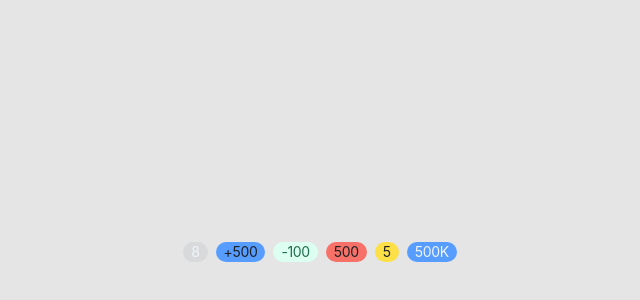
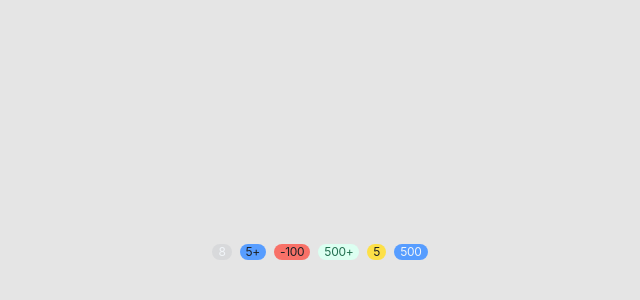
Before and after one commit to karthi13/vue-atlassian-ui-components, a Vue app: page / in a window 1280 px wide. Shown: the part 148-448 px from the top of the page, without its empty margins (320-960 px from the left). Built offline with nearby package versions, Linux system fonts and the light colour scheme.

Commit message:
chore: update badge component

```diff
--- a/src/components/Badge/Badge.vue
+++ b/src/components/Badge/Badge.vue
@@ -1,13 +1,13 @@
 <template>
   <span :class="badge({ appearance })">
-    <slot></slot>
+    <span><slot></slot></span>
   </span>
 </template>
 
 <script setup lang="ts">
 import { cva, type VariantProps} from 'class-variance-authority';
 
-const badge = cva('tracking-tight	inline-flex items-center text-inverse rounded-full h-5 box-border ps-2 pe-2 leading-4 text-sm text-center place-items-center', {
+const badge = cva('tracking-tight	inline-flex items-center text-inverse rounded-full h-4 box-border ps-1.5 pe-1.5 leading-4 text-xs text-center place-items-center', {
   variants: {
     appearance: {
       default: "bg-neutral",
--- a/src/showcase/Badge.vue
+++ b/src/showcase/Badge.vue
@@ -1,11 +1,11 @@
 <template>
   <div class="flex gap-2">
     <Badge>8</Badge>
-    <Badge appearance="added">+500</Badge>
-    <Badge appearance="important">-100</Badge>
-    <Badge appearance="primaryInverted">500</Badge>
+    <Badge appearance="added">5+</Badge>
+    <Badge appearance="primaryInverted">-100</Badge>
+    <Badge appearance="important">500+</Badge>
     <Badge appearance="removed">5</Badge>
-    <Badge appearance="primary">500K</Badge>
+    <Badge appearance="primary">500</Badge>
   </div>
 </template>
 
--- a/src/showcase/Button.vue
+++ /dev/null
@@ -1,69 +0,0 @@
-<template>
-  <Button appearance="primary" :outline="true">Primary button</Button>
-  <!-- <div class="flex flex-col w-full gap-2">
-    <div class="flex flex-col gap-2">
-      <Button>Default button</Button>
-      <Button appearance="subtle">Subtle button</Button>
-      <Button appearance="warning">Warning button</Button>
-      <Button appearance="danger">Danger button</Button>
-      <Button appearance="link">Link button</Button>
-      <Button appearance="subtle-link">Subtle Link button</Button>
-    </div>
-    <hr />
-    <div class="flex flex-col gap-2">
-      <Button appearance="primary" disabled>Primary disabled button</Button>
-    </div>
-    <hr />
-    <div class="flex flex-col gap-2">
-      <Button appearance="primary" size="sm">Small Button</Button>
-      <Button appearance="primary" size="md">Medium Button</Button>
-      <Button appearance="primary" size="lg">Large Button</Button>
-    </div>
-    <hr />
-    <div class="flex flex-col gap-2">
-      <Button appearance="primary" size="lg" outline>Primary Outline button</Button>
-      <Button appearance="success" size="sm" :outline="true">Default Outline button</Button>
-      <Button appearance="warning" size="md" :outline="true">Warning Outline button</Button>
-      <Button appearance="danger" size="sm" :outline="true">Danger Outline button</Button>
-    </div>
-    <hr />
-    <div class="flex flex-col gap-2">
-      <Button appearance="primary" shape="rounded">Primary button</Button>
-      <Button appearance="danger" shape="square">Subtle button</Button>
-      <Button appearance="warning" shape="pill">Warning button</Button>
-    </div>
-    <hr />
-    <div class="flex flex-col gap-2">
-      <Button appearance="primary" shape="rounded" :iconBefore="true">
-        <Bell />
-        Primary button
-      </Button>
-      <Button appearance="danger" shape="square" :outline="true" :iconAfter="true">
-        Subtle button
-        <Plus />
-      </Button>
-      <Button appearance="warning" shape="pill">Warning button</Button>
-    </div>
-    <hr />
-    <div class="flex flex-col gap-2">
-      <Button appearance="primary" shape="rounded" :iconBefore="true">
-        <Bell />
-      </Button>
-      <Button appearance="danger" shape="square" :outline="true" :iconAfter="true">
-        <Plus />
-      </Button>
-      <Button appearance="success" shape="pill">
-        <Email />
-      </Button>
-    </div>
-    <hr />
-  </div> -->
-</template>
-
-<script setup lang="ts">
-import Button from '../components/Button/Button.vue'
-// icons
-import Bell from '../icons/Bell.vue'
-import Plus from '../icons/Plus.vue'
-import Email from '../icons/Email.vue'
-</script>
```
